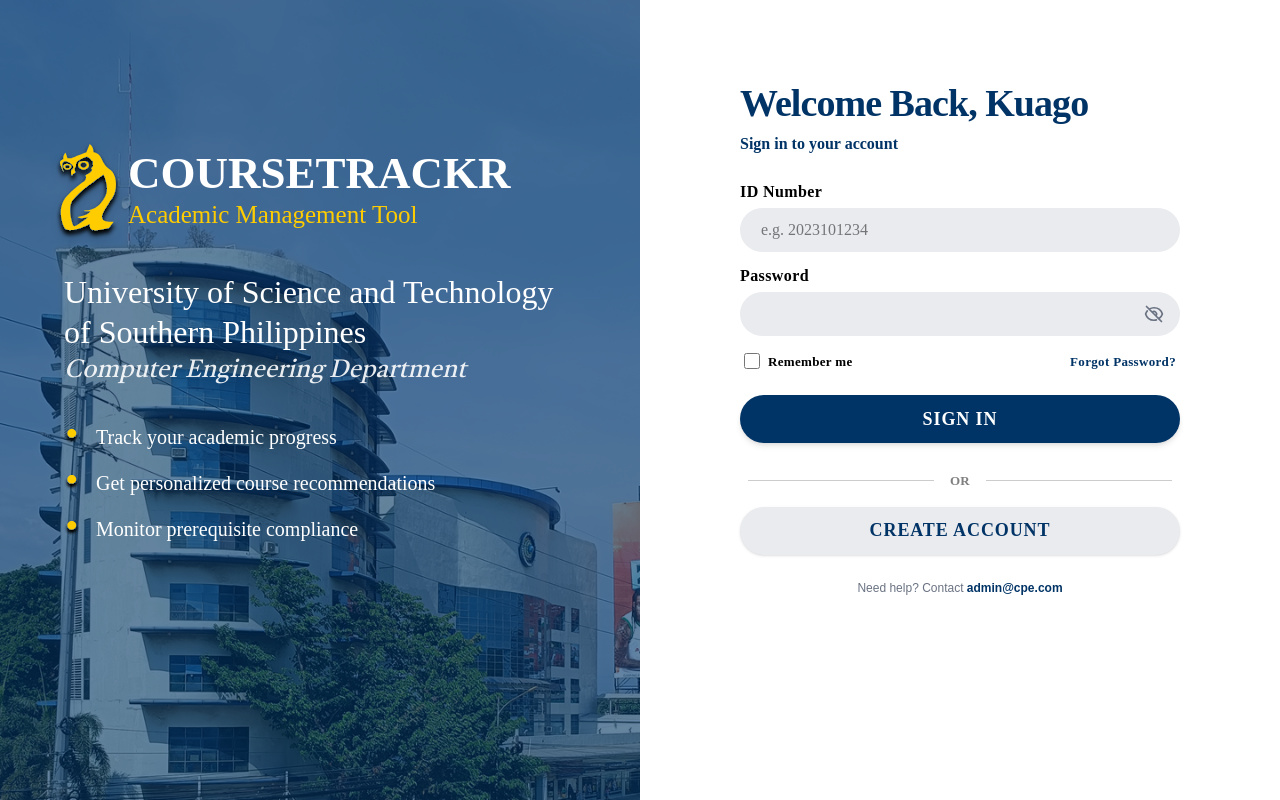
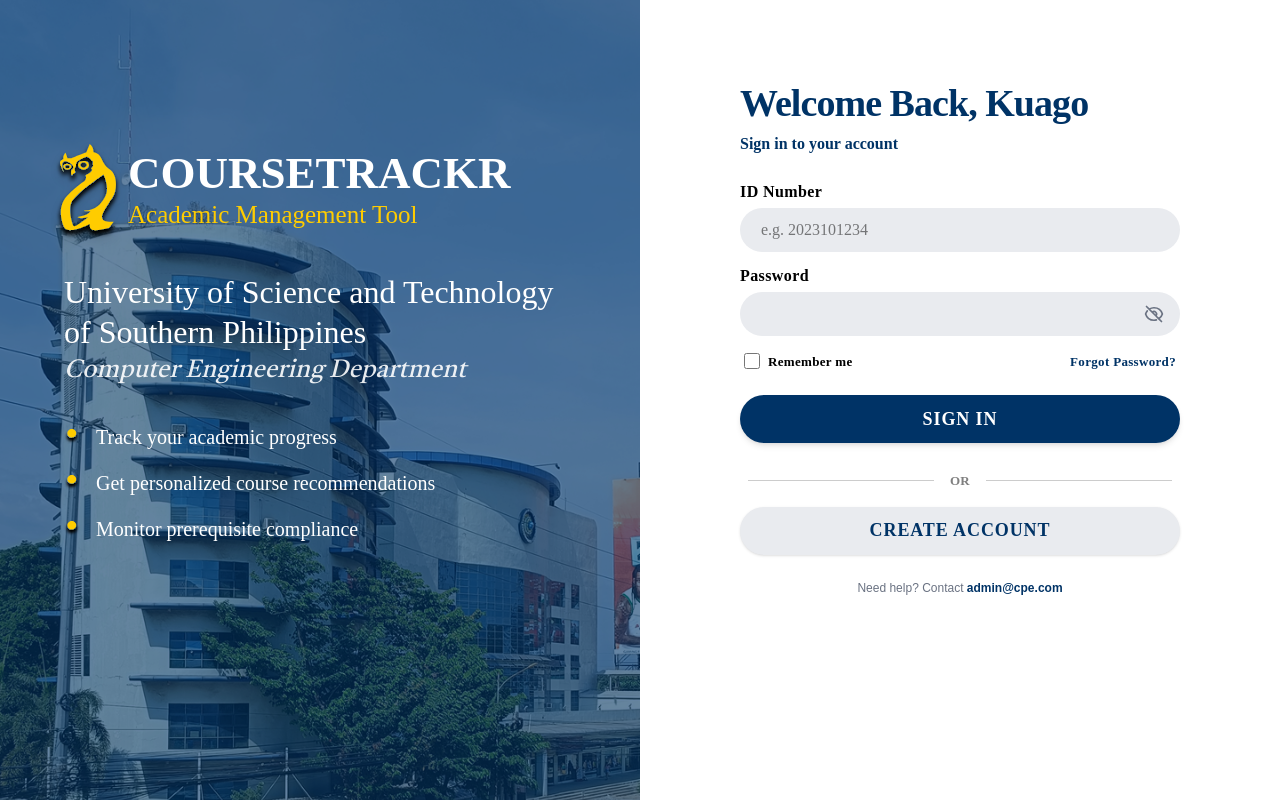
Before and after one commit to knghtcomp/CourseTrackr, a React (Vite) app in the folder CourseTrackrKuago/: page / in a window 1280 px wide. Built offline with nearby package versions, Linux system fonts and the light colour scheme; a web font is replaced by a local one.

Commit message:
Back changes

```diff
--- a/CourseTrackrKuago/src/components/AuthLayout.jsx
+++ b/CourseTrackrKuago/src/components/AuthLayout.jsx
@@ -4,15 +4,16 @@
   return (
     <div className="flex w-full min-h-screen bg-white font-sans">
 
-      {/* Kept 'h-screen sticky top-0' to maintain the perfect browser frame size */}
       <div
-        className="hidden lg:flex w-1/2 relative bg-cover bg-top flex-col p-8 lg:p-12 xl:p-16 h-screen sticky top-0"
-        style={{ backgroundImage: `url('/IMG_20260305_1329041.png')` }}
+        className="hidden lg:flex w-1/2 relative bg-cover flex-col p-8 lg:p-12 xl:p-16 h-screen sticky top-0"
+        style={{
+          backgroundImage: `url('/IMG_20260305_1329041.png')`,
+          backgroundPosition: 'center 30%'
+        }}
       >
         <div className="absolute inset-0 bg-[#003366]/60"></div>
 
         <div className="relative z-10 flex flex-col h-full">
-          {/* THE FIX: Increased the top margin slightly (mt-10/16/20) to push the Logo block down just a bit */}
           <div className="flex flex-row items-center mt-10 lg:mt-16 xl:mt-20 mb-6 lg:mb-8 -ml-6">
             <img src="/logo.svg" alt="Logo" className="w-20 h-20 lg:w-24 lg:h-24 -mr-2 drop-shadow-lg" />
             <div className="flex flex-col justify-center">
@@ -25,17 +26,17 @@
             </div>
           </div>
 
-          <div className="mb-6 lg:mb-8">
+          <div>
             <h3 className="text-[24px] lg:text-[28px] xl:text-[32px] text-white leading-tight font-['Calistoga'] max-w-[550px]">
               University of Science and Technology of Southern Philippines
             </h3>
-            {/* THE FIX: Changed 'mt-2' to 'mt-0' to pull the Computer Engineering text right up against the description */}
             <p className="text-[18px] lg:text-[20px] xl:text-[25px] text-white italic opacity-90 font-['Castoro'] mt-0">
               Computer Engineering Department
             </p>
           </div>
 
-          <div className="space-y-3 lg:space-y-4 mb-8 lg:mb-12 xl:mb-16">
+          {/* THE FIX: Replaced 'mt-auto' with a tight top margin (mt-6 lg:mt-8) and added 'mb-auto' to pull the bullet description directly under the department text while keeping the layout anchored! */}
+          <div className="space-y-3 lg:space-y-4 mt-6 lg:mt-8 mb-auto">
             <div className="flex items-center gap-4">
               <img src="/bullet.svg" alt="bullet" className="w-4 h-4" />
               <p className="text-[16px] lg:text-[18px] xl:text-[20px] text-white font-['Calistoga'] m-0">Track your academic progress</p>
@@ -53,7 +54,6 @@
       </div>
 
       {/* RIGHT PANEL */}
-      {/* Kept padding slightly larger than the absolute top so the form sits in a comfortable spot */}
       <div className="w-full lg:w-1/2 flex items-start justify-center p-6 lg:p-8 pt-10 lg:pt-16 xl:pt-20 relative min-h-screen">
         {children}
       </div>
--- a/CourseTrackrKuago/src/pages/ForgotPassword.jsx
+++ b/CourseTrackrKuago/src/pages/ForgotPassword.jsx
@@ -41,12 +41,14 @@
       <button
         type="button"
         onClick={() => navigate('/')}
-        className="group absolute top-6 left-6 lg:top-10 lg:left-10 flex items-center gap-2 px-4 py-2 lg:px-5 lg:py-2.5 bg-gray-50 border border-gray-200 text-[#003366] rounded-full hover:bg-[#003366] hover:text-[#FFCC00] hover:border-[#003366] hover:shadow-md transition-all duration-300 z-50"
+        // MOBILE FIX: Shrunk to absolute minimum sizes for phones, pushed to very top-left corner (top-3 left-3).
+        className="group absolute top-3 left-3 sm:top-4 sm:left-4 md:top-6 md:left-6 lg:top-10 lg:left-10 flex items-center gap-1 sm:gap-1.5 md:gap-2 px-2.5 py-1.5 sm:px-3 md:px-4 md:py-2 lg:px-5 lg:py-2.5 bg-gray-50 border border-gray-200 text-[#003366] rounded-full hover:bg-[#003366] hover:text-[#FFCC00] hover:border-[#003366] hover:shadow-md transition-all duration-300 z-50"
         aria-label="Back to Login"
       >
         <svg
           xmlns="http://www.w3.org/2000/svg"
-          className="h-4 w-4 lg:h-5 lg:w-5 transition-transform duration-300 group-hover:-translate-x-1"
+          // MOBILE FIX: Tiny 12px icon on phones, standard size on desktop
+          className="h-3 w-3 sm:h-3.5 sm:w-3.5 md:h-4 md:w-4 lg:h-5 lg:w-5 transition-transform duration-300 group-hover:-translate-x-1"
           fill="none"
           viewBox="0 0 24 24"
           stroke="currentColor"
@@ -54,7 +56,8 @@
         >
           <path strokeLinecap="round" strokeLinejoin="round" d="M10 19l-7-7m0 0l7-7m-7 7h18" />
         </svg>
-        <span className="font-bold font-['Inter'] text-sm lg:text-base tracking-wide">Back</span>
+        {/* MOBILE FIX: Tiny text on phones, standard size on desktop */}
+        <span className="font-bold font-['Inter'] text-[10px] sm:text-xs md:text-sm lg:text-base tracking-wide">Back</span>
       </button>
 
       <div className="w-full max-w-[440px]">
--- a/CourseTrackrKuago/src/pages/SignUp.jsx
+++ b/CourseTrackrKuago/src/pages/SignUp.jsx
@@ -96,12 +96,14 @@
       <button
         type="button"
         onClick={() => navigate('/')}
-        className="group absolute top-6 left-6 lg:top-10 lg:left-10 flex items-center gap-2 px-4 py-2 lg:px-5 lg:py-2.5 bg-gray-50 border border-gray-200 text-[#003366] rounded-full hover:bg-[#003366] hover:text-[#FFCC00] hover:border-[#003366] hover:shadow-md transition-all duration-300 z-50"
+        // MOBILE FIX: Shrunk to absolute minimum sizes for phones, pushed to very top-left corner (top-3 left-3).
+        className="group absolute top-3 left-3 sm:top-4 sm:left-4 md:top-6 md:left-6 lg:top-10 lg:left-10 flex items-center gap-1 sm:gap-1.5 md:gap-2 px-2.5 py-1.5 sm:px-3 md:px-4 md:py-2 lg:px-5 lg:py-2.5 bg-gray-50 border border-gray-200 text-[#003366] rounded-full hover:bg-[#003366] hover:text-[#FFCC00] hover:border-[#003366] hover:shadow-md transition-all duration-300 z-50"
         aria-label="Back to Login"
       >
         <svg
           xmlns="http://www.w3.org/2000/svg"
-          className="h-4 w-4 lg:h-5 lg:w-5 transition-transform duration-300 group-hover:-translate-x-1"
+          // MOBILE FIX: Tiny 12px icon on phones, standard size on desktop
+          className="h-3 w-3 sm:h-3.5 sm:w-3.5 md:h-4 md:w-4 lg:h-5 lg:w-5 transition-transform duration-300 group-hover:-translate-x-1"
           fill="none"
           viewBox="0 0 24 24"
           stroke="currentColor"
@@ -109,9 +111,11 @@
         >
           <path strokeLinecap="round" strokeLinejoin="round" d="M10 19l-7-7m0 0l7-7m-7 7h18" />
         </svg>
-        <span className="font-bold font-['Inter'] text-sm lg:text-base tracking-wide">Back</span>
+        {/* MOBILE FIX: Tiny text on phones, standard size on desktop */}
+        <span className="font-bold font-['Inter'] text-[10px] sm:text-xs md:text-sm lg:text-base tracking-wide">Back</span>
       </button>
 
+      {/* RESTORED: Removed the top margin bumper so the inputs stay exactly where they were! */}
       <div className="w-full max-w-[440px]">
 
         <div className="mb-6">
```
